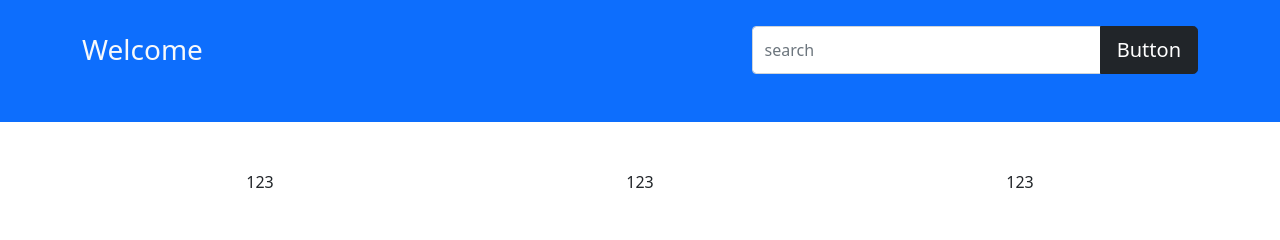
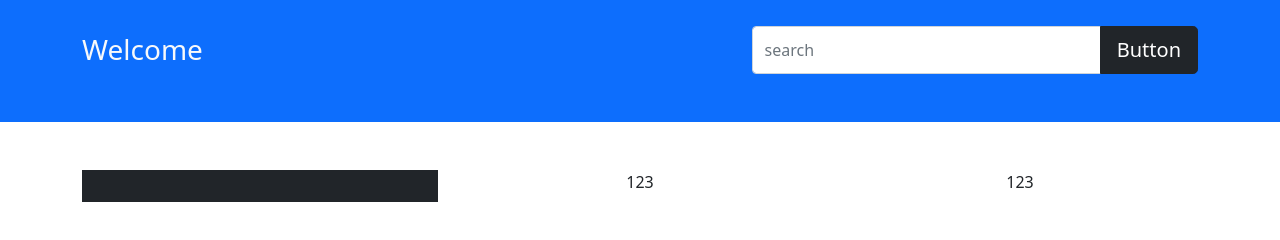
Before and after one commit to FIDELISSANYA/refined_assignment, a plain HTML site: page index.html in a window 1280 px wide. Shown: the part 366-606 px from the top of the page. Drawn offline with nearby package versions, Linux system fonts and the light colour scheme; files that its build step writes are made by us from their sources.

Commit message:
Add columns

```diff
--- a/index.html
+++ b/index.html
@@ -75,7 +75,13 @@
     <section class="p-5">
         <div class="container">
             <div class="row text-center">
-                <div class="col-md">123</div>
+                <div class="col-md">
+                <div class="bg-dark text-center">
+                    <div class="card-body text-center">
+
+                    </div>
+                </div>
+                </div>
                 <div class="col-md">123</div>
                 <div class="col-md">123</div>
             </div>
```
